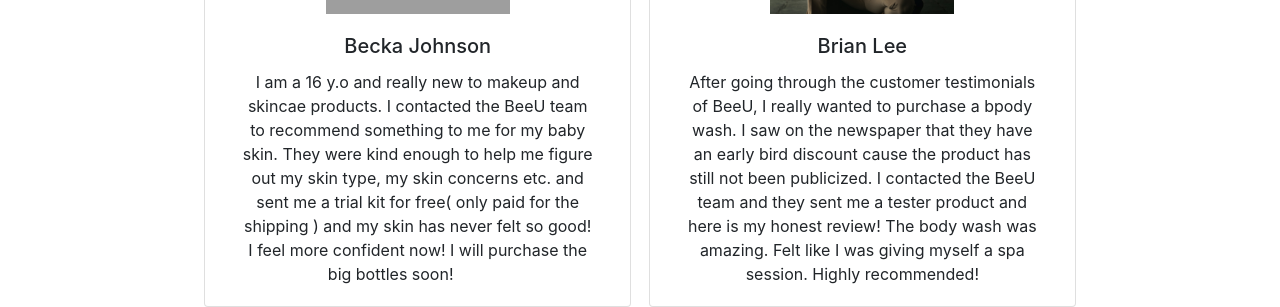
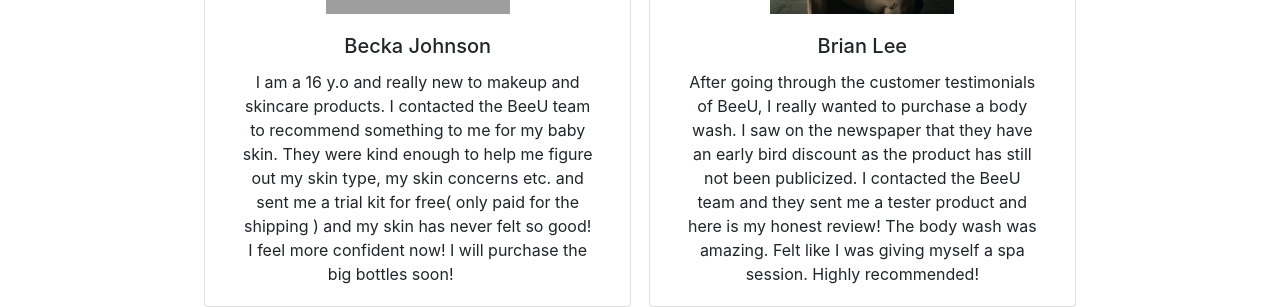
Before and after one commit to sara-099/sara-099.github.io, a plain HTML site: page Customer_testimonials.html in a window 1280 px wide. Shown: the part 774-1081 px from the top of the page. Drawn offline with Linux system fonts and the light colour scheme; grey boxes are pictures that could not be loaded.

Commit message:
Update Customer_testimonials.html

```diff
--- a/Customer_testimonials.html
+++ b/Customer_testimonials.html
@@ -43,14 +43,14 @@
 <div class="card col-md-4"> <img class="card-img-top" src="assets/pexels-tetyana-kovyrina-1600139.jpg" alt="Becka Johnson Image">
       <div class="card-body">
         <h5 class="card-title">Becka Johnson</h5>
-        <p class="card-text">I am a 16 y.o and really new to makeup and skincae products. I contacted the BeeU team to recommend something to me for my baby skin. They were kind enough to help me figure out my skin type, my skin concerns etc. and sent me a trial kit for free( only paid for the shipping ) and my skin has never felt so good! I feel more confident now! I will purchase the big bottles soon!&nbsp; &nbsp; &nbsp; &nbsp; &nbsp; &nbsp;&nbsp;</p>
+        <p class="card-text">I am a 16 y.o and really new to makeup and skincare products. I contacted the BeeU team to recommend something to me for my baby skin. They were kind enough to help me figure out my skin type, my skin concerns etc. and sent me a trial kit for free( only paid for the shipping ) and my skin has never felt so good! I feel more confident now! I will purchase the big bottles soon!&nbsp; &nbsp; &nbsp; &nbsp; &nbsp; &nbsp;&nbsp;</p>
         </div>
 </div>
 &nbsp;&nbsp;
     <div class="card col-md-4"> <img class="card-img-top" src="assets/pexels-vitaly-gorbachev-16425647.jpg" alt="Brian Lee Image">
       <div class="card-body">
         <h5 class="card-title">Brian Lee</h5>
-        <p class="card-text">After going through the customer testimonials of BeeU, I really wanted to purchase a bpody wash. I saw on the newspaper that they have an early bird discount cause the product has still not been publicized. I contacted the BeeU team and they sent me a tester product and here is my honest review! The body wash was amazing. Felt like I was giving myself a spa session. Highly recommended!</p>
+        <p class="card-text">After going through the customer testimonials of BeeU, I really wanted to purchase a body wash. I saw on the newspaper that they have an early bird discount as the product has still not been publicized. I contacted the BeeU team and they sent me a tester product and here is my honest review! The body wash was amazing. Felt like I was giving myself a spa session. Highly recommended!</p>
       </div>
 </div>
 </body>
```
